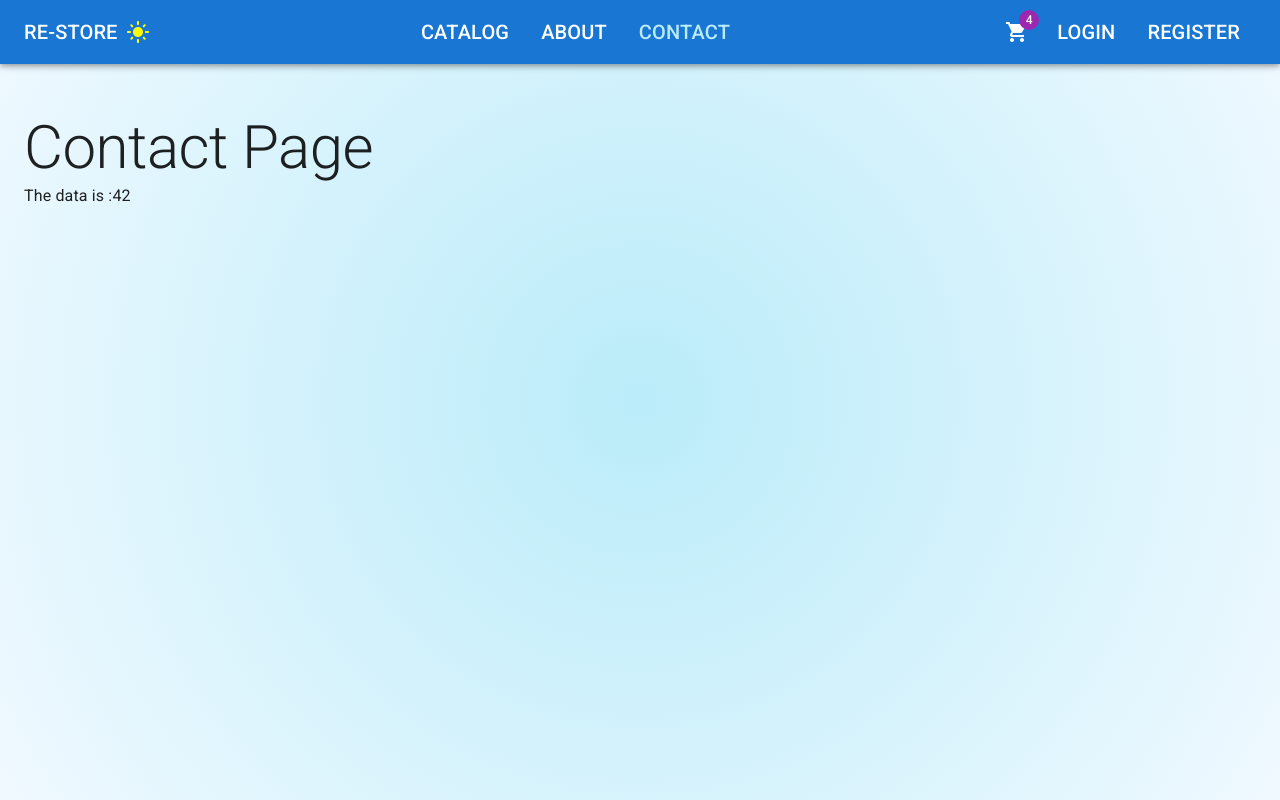
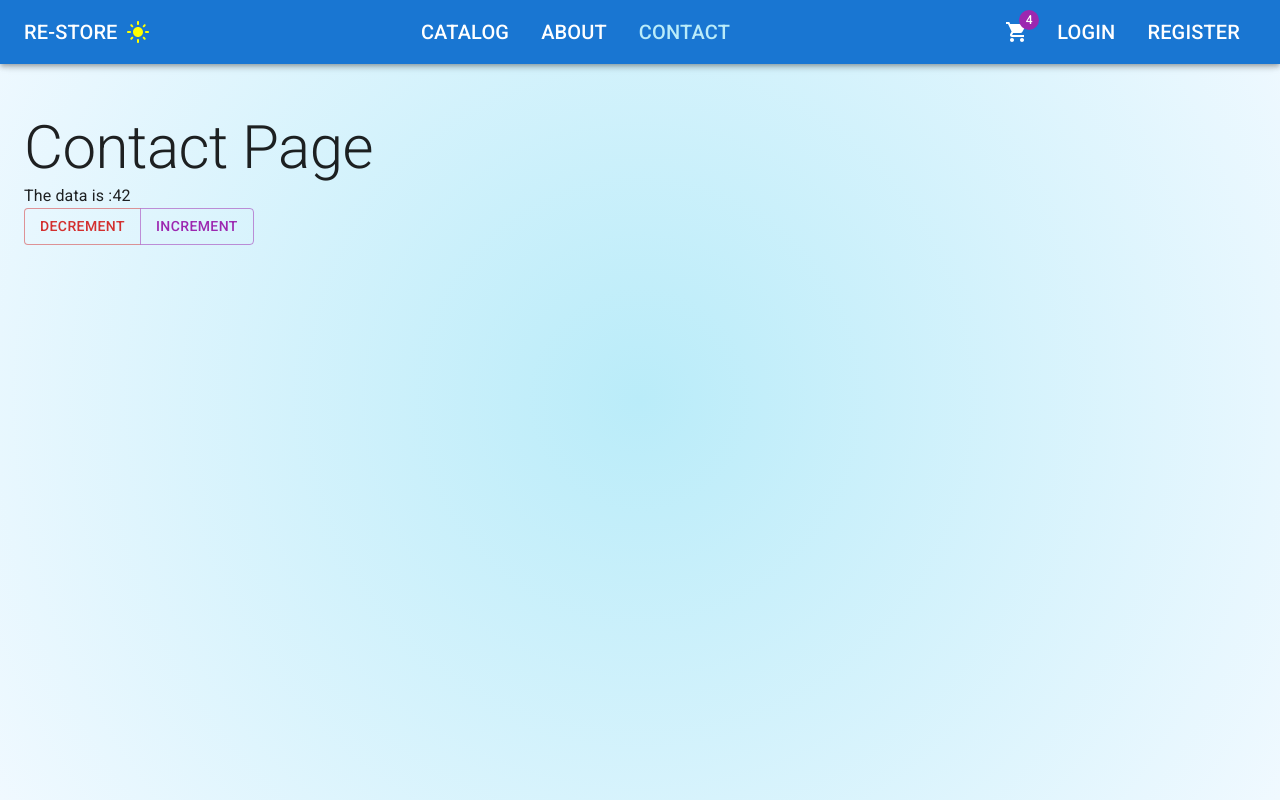
Before and after one commit to Petersonwei/dotnet-react-rtk, a React (Vite) app in the folder Restore/client/: page /contact in a window 1280 px wide. Built offline with nearby package versions, Linux system fonts and the light colour scheme.

Commit message:
Redux Actions

```diff
--- a/Restore/client/src/features/contact/ContactPage.tsx
+++ b/Restore/client/src/features/contact/ContactPage.tsx
@@ -1,9 +1,12 @@
-import { useSelector } from "react-redux"
+import { useDispatch, useSelector } from "react-redux"
 import { CounterState } from "./counterReducer";
-import { Typography } from "@mui/material";
+import { Button, ButtonGroup, Typography } from "@mui/material";
 
 export default function ContactPage() {
+
   const data = useSelector((state: CounterState) => state.data);
+
+  const dispatch = useDispatch();
   return (
     <>
       <Typography variant="h2">
@@ -12,6 +15,10 @@ export default function ContactPage() {
       <Typography>
         The data is :{data}
       </Typography>
+      <ButtonGroup>
+        <Button onClick={() => dispatch({ type: 'decrement' })} color="error">Decrement</Button>
+        <Button onClick={() => dispatch({ type: 'increment' })} color="secondary">Increment</Button>
+      </ButtonGroup>
     </>
   )
 }
--- a/Restore/client/src/features/contact/counterReducer.ts
+++ b/Restore/client/src/features/contact/counterReducer.ts
@@ -6,6 +6,19 @@ const initialState: CounterState = {
     data: 42
 }
 
-export default function counterReducer(state = initialState) {
-    return state;
+export default function counterReducer(state = initialState, action: { type: 'string'}) {
+    switch (action.type) {
+        case 'increment':
+            return {
+                ...state,
+                data: state.data + 1
+            }
+        case 'decrement':
+            return {
+                ...state,
+                data: state.data - 1
+            }
+        default:
+            return state;
+    }
 }
```
Also changed, not shown: 13 other files (tests, documents, lock files or other folders).
